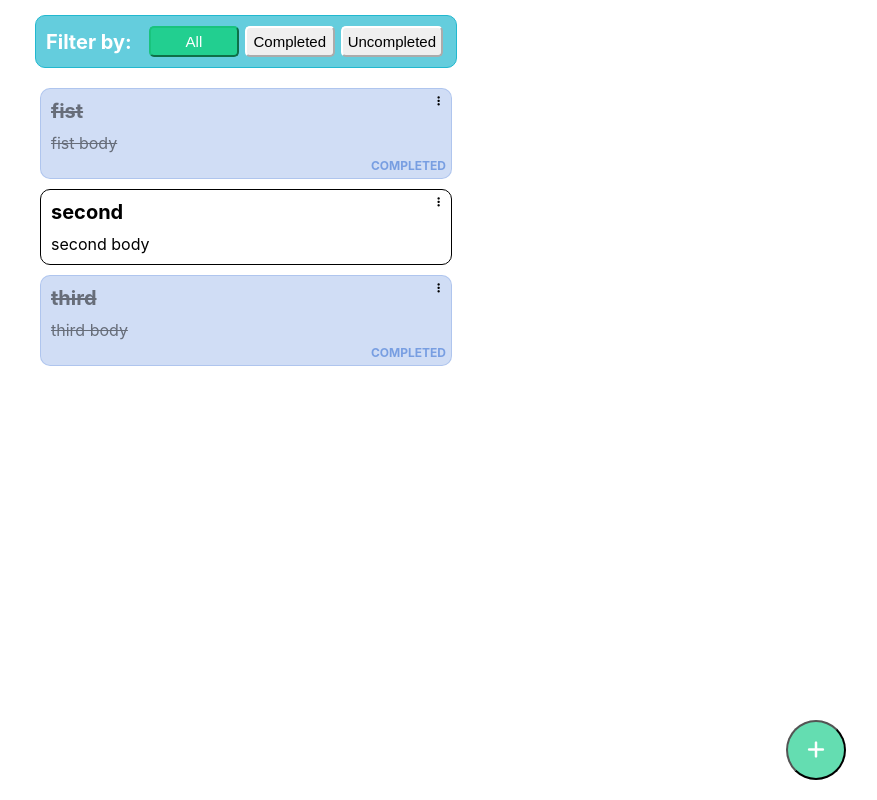
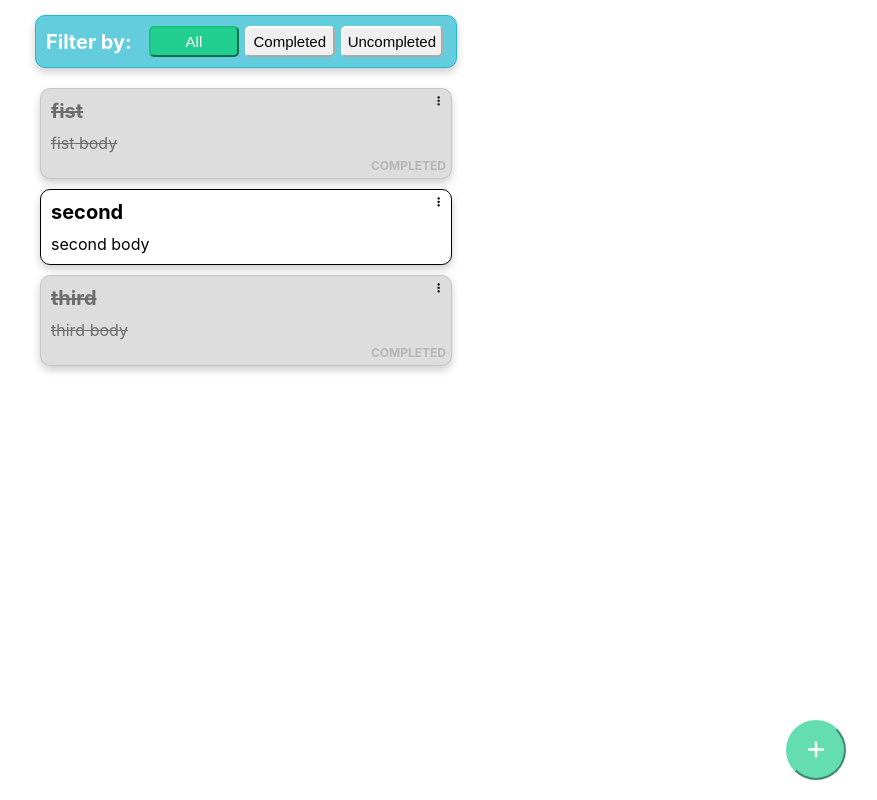
Before and after one commit to gartnerleandro/tasklist, a React (Create React App) app: page / in a window 1280 px wide. Shown: the whole page, without its empty margins (394-1271 px from the left). Built offline with nearby package versions, Linux system fonts and the light colour scheme.

Commit message:
Feature: change card styles

```diff
--- a/src/components/card/index.scss
+++ b/src/components/card/index.scss
@@ -4,6 +4,7 @@ div.card {
   background-color: $white;
   border-radius: 10px;
   border: 1px solid $black;
+  box-shadow: 0 4px 8px 0 rgba($black, 0.2);
   display: flex;
   flex-direction: column;
   margin: 5px;
@@ -56,15 +57,15 @@ div.card {
     justify-content: flex-end;
     align-items: center;
     width: 100%;
-    color: $secondary;
+    color: $gray;
     font-weight: bold;
     opacity: 0.5;
   }
 }
 
 div.card.completed {
-  background-color: rgba($secondary-light, 0.3);
-  border-color: rgba($secondary-light, 0.3);
+  background-color: rgba($gray, 0.3);
+  border-color: rgba($gray, 0.3);
 
   div.card-body,
   div.card-title {
--- a/src/components/filters/index.scss
+++ b/src/components/filters/index.scss
@@ -1,9 +1,10 @@
 @import '../../styles/constants.scss';
 .filters {
   align-items: center;
+  background-color: $primary-light;
   border-radius: 10px;
   border: 1px solid $primary;
-  background-color: $primary-light;
+  box-shadow: 0 4px 8px 0 rgba($black, 0.2);
   display: flex;
   flex-direction: row;
   justify-content: space-around;
--- a/src/index.scss
+++ b/src/index.scss
@@ -68,6 +68,7 @@
   .add-button {
     border-radius: 50%;
     background-color: $accent-light;
+    border-color: $accent-light;
     position: fixed;
     bottom: 20px;
     right: 40px;
```
